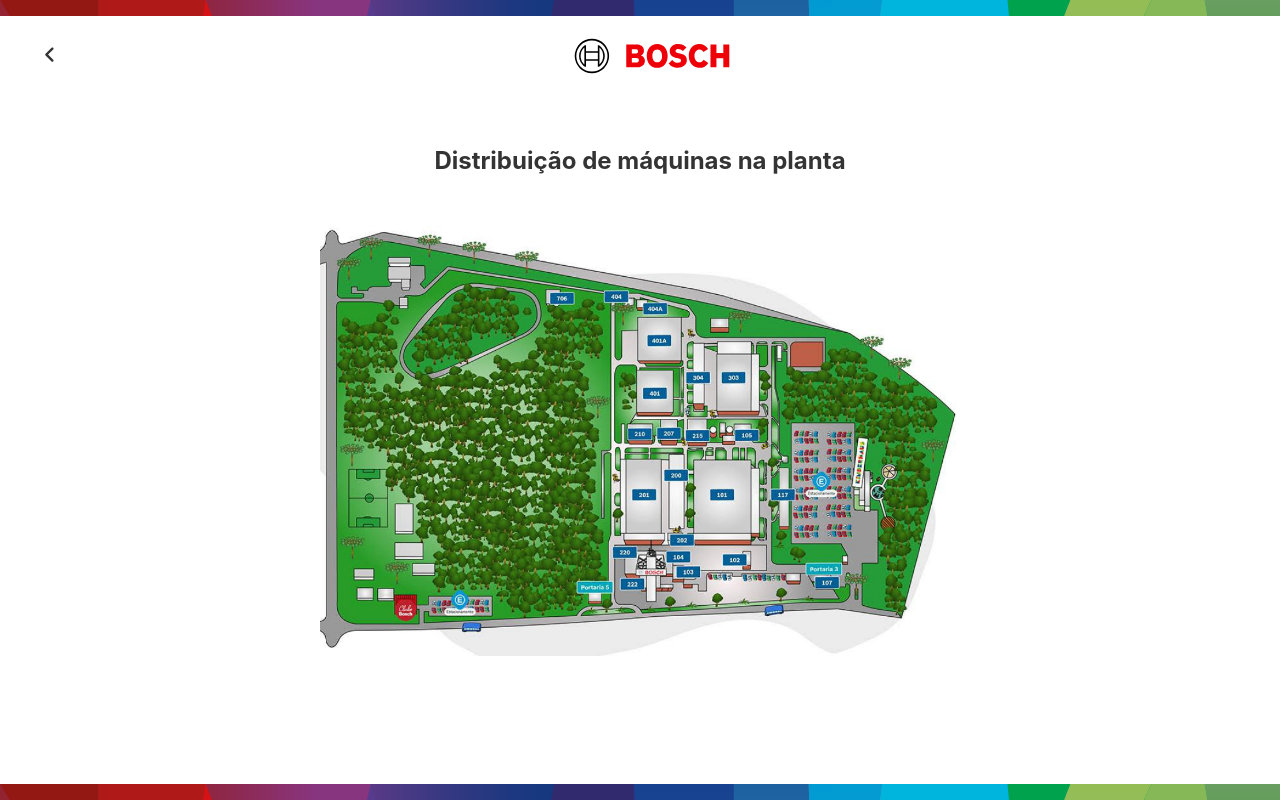
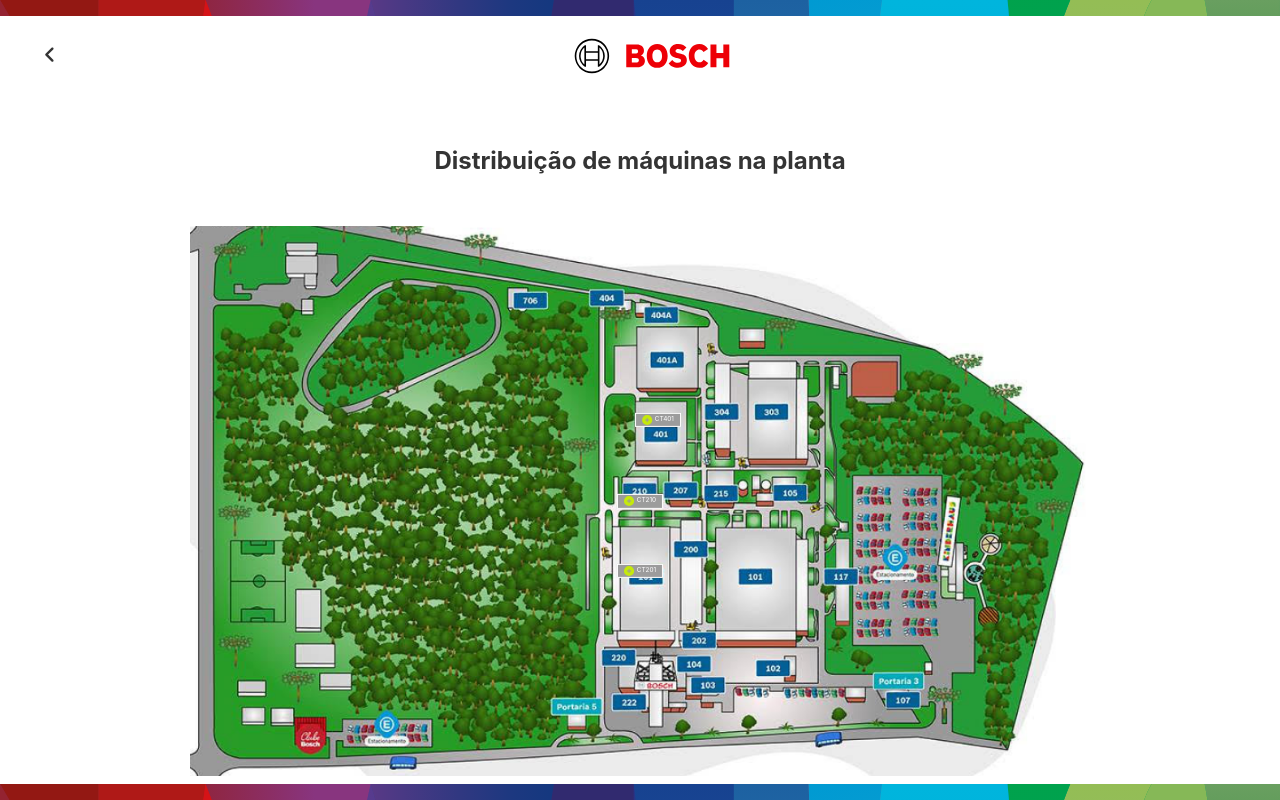
Before and after one commit to m4ite/New-EPI, a React (Create React App) app in the folder frontend/: page /Map in a window 1280 px wide. Built offline with nearby package versions, Linux system fonts and the light colour scheme.

Commit message:
maps buttons

```diff
--- a/frontend/src/pages/map/map.js
+++ b/frontend/src/pages/map/map.js
@@ -3,14 +3,33 @@
 import styles from "./style.module.css"
 import map from "./map.png"
 
-function Map(){
-    return(
+import { FontAwesomeIcon } from '@fortawesome/react-fontawesome';
+import { faCirclePlus } from '@fortawesome/free-solid-svg-icons';
+
+function Map() {
+    return (
         <>
-        <Nav/>
+            <Nav className={styles.screen}/>
             <div className={styles.t}>Distribuição de máquinas na planta</div>
-            <img src={map} className={styles.map}></img>
+            <div className={styles.mapa}>
+                <button className={styles.barracao1}>
+                    <FontAwesomeIcon icon={faCirclePlus} />
+                    <div className={styles.location}>CT210</div>
+                </button>
 
-        <Footer/>
+                <button className={styles.barracao2}>
+                    <FontAwesomeIcon icon={faCirclePlus} />
+                    <div className={styles.location}>CT201</div>
+                </button>
+                <button className={styles.barracao401}>
+                    <FontAwesomeIcon icon={faCirclePlus} />
+                    <div className={styles.location}>CT401</div>
+                </button>
+
+
+            </div>
+
+            <Footer />
         </>
     )
 }
--- a/frontend/src/pages/map/style.module.css
+++ b/frontend/src/pages/map/style.module.css
@@ -1,9 +1,3 @@
-.map{
-    width: 50%;
-    margin: auto;
-  display: block;
-}
-
 .t{
   font-weight: 700;
   font-size: x-large;
@@ -11,3 +5,51 @@
   margin-bottom: 2em;
   margin-top: 2em;
 }
+
+.btt{
+  position: relative;
+  background-color: rgb(156, 156, 156);
+  color: #C5E90B;
+  font-size: .8vw;
+  transition: 0.2s;
+  display: flex;
+  border: 1px solid white;
+  transform: translate(-50%, -50%);
+
+}
+
+.barracao1{
+  composes: btt;
+  top: 50%;
+  left: 50%;
+}
+
+.barracao2{
+  composes: btt;
+  top: 60%;
+  left: 50%;
+}
+
+.barracao401{
+  composes: btt;
+  top: 30%;
+  left: 52%;
+}
+
+
+.location{
+  color: white;
+  font-size: .5vw;
+  margin-left: .2vw;
+}
+
+.mapa{
+  background-image: url("./map.png");
+  width: 900px;
+  height: 550px;
+  margin: 0 auto;
+  background-size: cover;
+  background-repeat: no-repeat;
+  background-position: center;
+
+}
```
